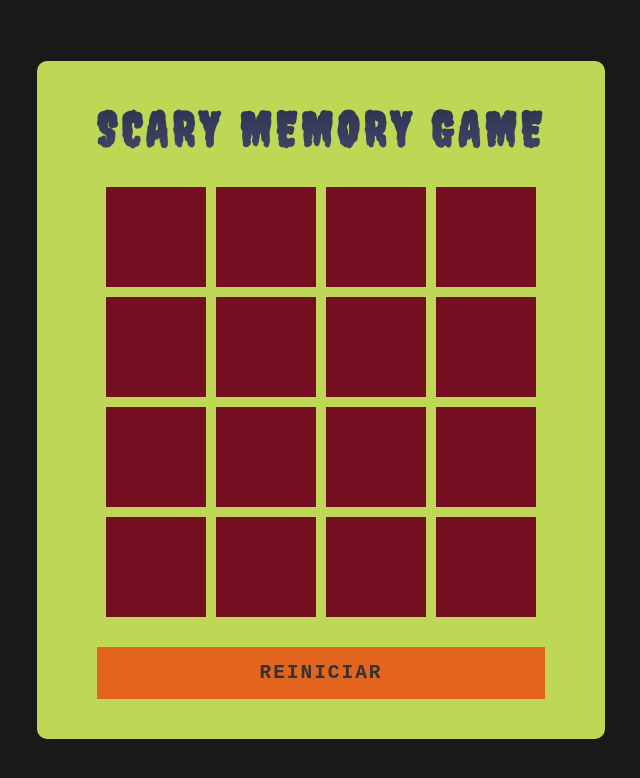
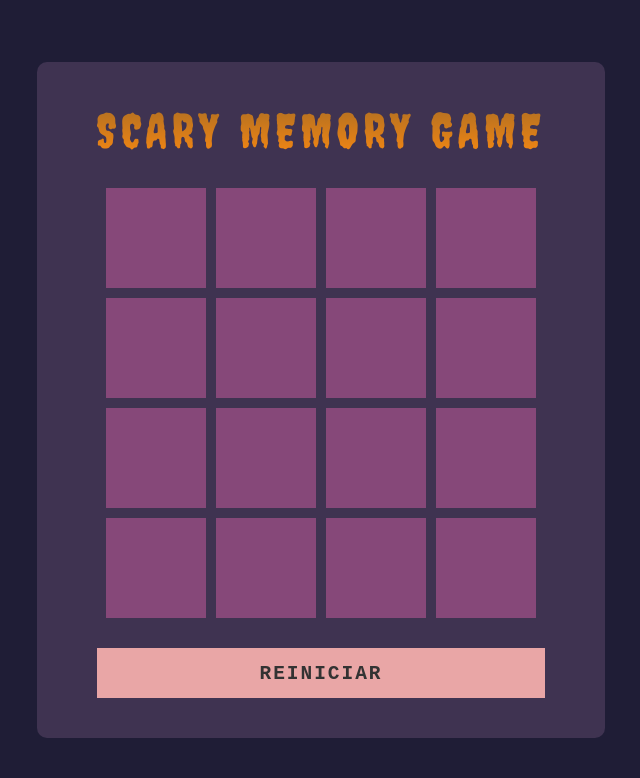
Before and after one commit to CarolGonzaga/desafio-jogo-da-memoria, a plain HTML site: page index.html in a window 1280 px wide. Shown: the whole page, without its empty margins (319-959 px from the left). Drawn offline with Linux system fonts and the light colour scheme.

Commit message:
adicao da funcao tocar som ao acertar e ao vencer a partida

```diff
--- a/src/scripts/engine.js
+++ b/src/scripts/engine.js
@@ -1,56 +1,107 @@
-// Array de emojis que será usado para criar cartas. Cada emoji está duplicado para formar pares.
-const emojis = ["🎃", "👻", "🦇", "💀", "🧟", "🕸️", "🕷️", "🧛",
-    "🎃", "👻", "🦇", "💀", "🧟", "🕸️", "🕷️", "🧛"];
+// Array contendo emojis que serão usados para criar as cartas do jogo.
+// Cada emoji está duplicado para formar pares correspondentes.
+const emojis = [
+  "🎃",
+  "👻",
+  "🦇",
+  "💀",
+  "🧟",
+  "🕸️",
+  "🕷️",
+  "🧛",
+  "🎃",
+  "👻",
+  "🦇",
+  "💀",
+  "🧟",
+  "🕸️",
+  "🕷️",
+  "🧛",
+];
 
-// Array vazio onde serão armazenadas as cartas abertas pelo jogador
+// Array para armazenar as cartas abertas pelo jogador durante o jogo.
+// Ele será usado para verificar se as duas cartas abertas formam um par.
 let openCards = [];
 
-// Embaralha os emojis no array, aleatorizando a ordem deles usando `sort`
-// A função compara dois elementos e troca suas posições aleatoriamente
-// com base no resultado de `Math.random()`.
-let shuffleEmojis = emojis.sort(() => (Math.random() > 0.5 ? 1 : -1))
+// Embaralha o array de emojis aleatoriamente usando o método `sort`.
+// O resultado de `Math.random()` decide aleatoriamente a ordem dos elementos.
+let shuffleEmojis = emojis.sort(() => (Math.random() > 0.5 ? 1 : -1));
 
-// Laço que percorre cada emoji no array `shuffleEmojis` (os emojis embaralhados)
+// Laço que cria dinamicamente as cartas do jogo com base no array `shuffleEmojis`.
 for (let i = 0; i < emojis.length; i++) {
-// Cria um novo elemento <div> para cada carta
+
+    // Cria um elemento <div> para representar cada carta do jogo.
     let box = document.createElement("div");
 
-// Define a classe CSS do elemento como "item"
+    // Adiciona uma classe CSS "item" ao elemento para estilização.
     box.className = "item";
 
-// Define o conteúdo HTML do elemento (a carta) como o emoji na posição `i` do array embaralhado
-// Isso faz com que o emoji seja exibido na carta criada
+    // Define o conteúdo da carta (emoji) a partir do array embaralhado.
     box.innerHTML = shuffleEmojis[i];
 
+    // Adiciona um evento de clique à carta que chama a função `handleClick`.
     box.onclick = handleClick;
 
+    // Insere a carta criada no contêiner do jogo, que deve ter a classe "game".
     document.querySelector(".game").appendChild(box);
 }
 
+// Função para tocar sons no jogo.
+// `audioName` é o nome do arquivo de áudio que será tocado.
+function playSound(audioName) {
+    let audio = new Audio(`./src/audios/${audioName}.m4a`);
+    audio.volume = 0.5; // Ajusta o volume do som.
+    audio.play(); // Reproduz o som.
+}
+
+// Função chamada ao clicar em uma carta.
 function handleClick() {
+
+    // Permite abrir uma carta apenas se menos de duas cartas estiverem abertas.
     if (openCards.length < 2) {
+
+        // Adiciona a classe CSS "boxOpen" para indicar que a carta está aberta.
         this.classList.add("boxOpen");
+
+        // Adiciona a carta clicada ao array `openCards` para verificações posteriores.
         openCards.push(this);
   }
 
+    // Se duas cartas estiverem abertas, aguarda 500ms e chama a função `checkMatch`.
     if (openCards.length == 2) {
-        setTimeout(checkMatch, 500)
+    setTimeout(checkMatch, 500);
     }
 }
 
+// Função que verifica se as duas cartas abertas formam um par.
 function checkMatch() {
+
+    // Compara o conteúdo das duas cartas abertas (emojis).
     if (openCards[0].innerHTML === openCards[1].innerHTML) {
+
+        // Se forem iguais, toca um som de sucesso.
+        playSound("success");
+
+        // Adiciona a classe CSS "boxMatch" para marcar as cartas como combinadas.
         openCards[0].classList.add("boxMatch");
         openCards[1].classList.add("boxMatch");
+
     } else {
+        // Se forem diferentes, remove a classe "boxOpen" para fechar as cartas.
         openCards[0].classList.remove("boxOpen");
         openCards[1].classList.remove("boxOpen");
     }
 
+    // Reseta o array `openCards` para permitir abrir novas cartas.
     openCards = [];
 
+    // Verifica se todas as cartas foram combinadas.
     if (document.querySelectorAll(".boxMatch").length === emojis.length) {
+
+        // Toca o som de vitória.
+        playSound("win");
+
+        // Exibe uma mensagem de vitória ao jogador.
         alert("Você Venceu!");
-        window.location.reload();
     }
 }
--- a/src/styles/main.css
+++ b/src/styles/main.css
@@ -3,11 +3,11 @@
 :root {
     --cor-branco: #FFF;
     --cor-preto: #333;
-    --cor-fundo: #191919;
-    --cor-game: #BED754;
+    --cor-fundo: #1F1D36;
+    --cor-game: #3F3351;
     --cor-card-frente: #ffffffb7;
-    --cor-card-verso: #750E21;
-    --cor-botao: #E3651D;
+    --cor-card-verso: #864879;
+    --cor-botao: #E9A6A6;
 
 }
 
@@ -34,7 +34,8 @@ body {
 h2 {
     font-family: "Creepster", system-ui;
     font-size: 3em;
-    background-image: linear-gradient(to bottom, #2D3250, #424769);
+    font-weight: 400;
+    background-image: linear-gradient(to bottom, #AB6D23, #F78812);
     background-clip: text;
     -webkit-background-clip: text;
     -webkit-text-fill-color: transparent;
@@ -46,6 +47,7 @@ h2 {
 .reset {
     padding: 15px;
     width: 100%;
+    height: 50px;
     background-color: var(--cor-botao);
     border: none;
     font-size: 1.5em;
@@ -54,6 +56,10 @@ h2 {
     text-transform: uppercase;
     letter-spacing: 0.1em;
     cursor: pointer;
+}
+
+.reset:hover {
+    font-size: 1.4em;
 }
 
 .reset:focus {
```
Also changed, not shown: 2 other files. Lines whose indentation alone changed are shown as unchanged.
